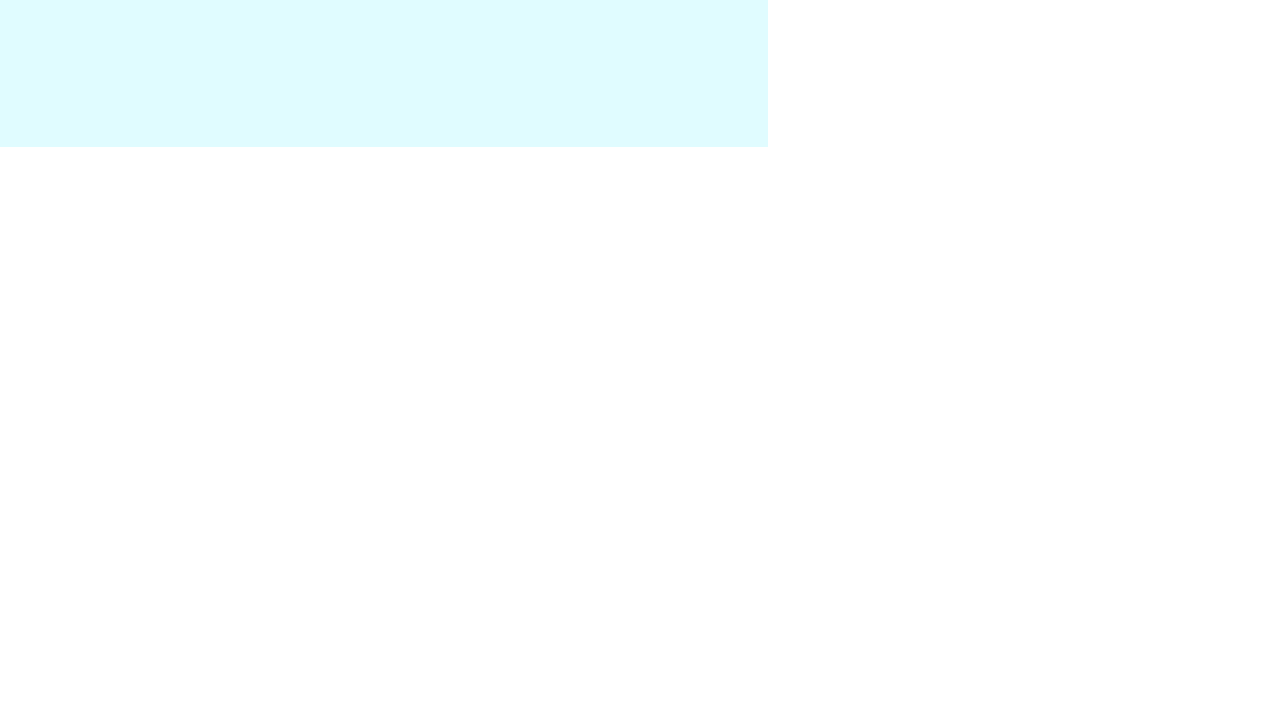
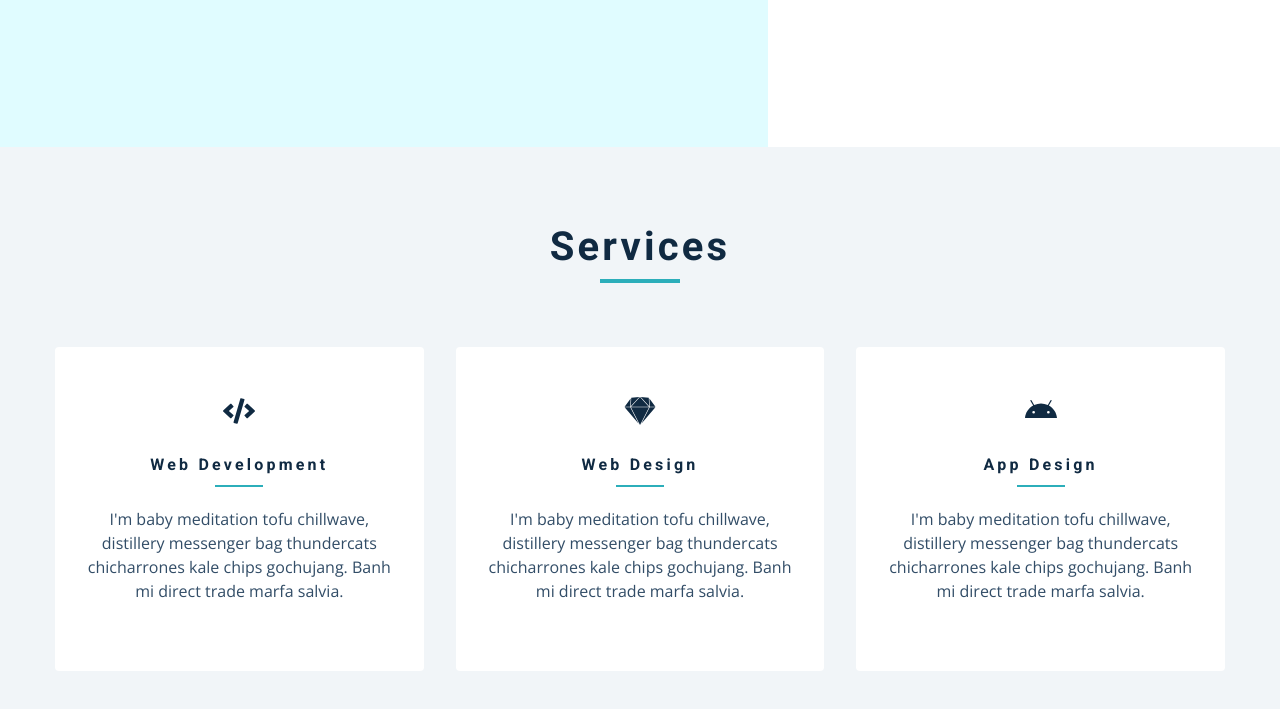
Before and after one commit to glitton/glitton-gatsby-portfolio, a Gatsby site: page / in a window 1280 px wide. Shown: the part 653-1362 px from the top of the page. Before the commit the page ends 800 px from the top, so only its background shows below. Built offline with nearby package versions, Linux system fonts and the light colour scheme; Gatsby itself is replaced by a stand-in of ours.

Commit message:
added services component

```diff
--- a/src/components/Services.js
+++ b/src/components/Services.js
@@ -2,7 +2,24 @@ import React from "react"
 import Title from "./Title"
 import services from "../constants/services"
 const Services = () => {
-  return <h2>services component</h2>
+  return (
+    <section className="section bg-grey">
+      <Title title="Services" />
+      <div className="section-center services-center">
+        {services.map(service => {
+          const { id, icon, title, text } = service
+          return (
+            <article key={id} className="service">
+              {icon}
+              <h4>{title}</h4>
+              <div className="underline"></div>
+              <p>{text}</p>
+            </article>
+          )
+        })}
+      </div>
+    </section>
+  )
 }
 
 export default Services
--- a/src/components/Title.js
+++ b/src/components/Title.js
@@ -1,7 +1,12 @@
 import React from "react"
 
-const Title = () => {
-  return <h2>title component</h2>
+const Title = ({ title }) => {
+  return (
+    <div className="section-title">
+      <h2>{title || "default title"}</h2>
+      <div className="underline"></div>
+    </div>
+  )
 }
 
 export default Title
--- a/src/pages/index.js
+++ b/src/pages/index.js
@@ -11,6 +11,7 @@ const IndexPage = () => {
     <>
       <main>
         <Hero />
+        <Services />
       </main>
     </>
   )
```
